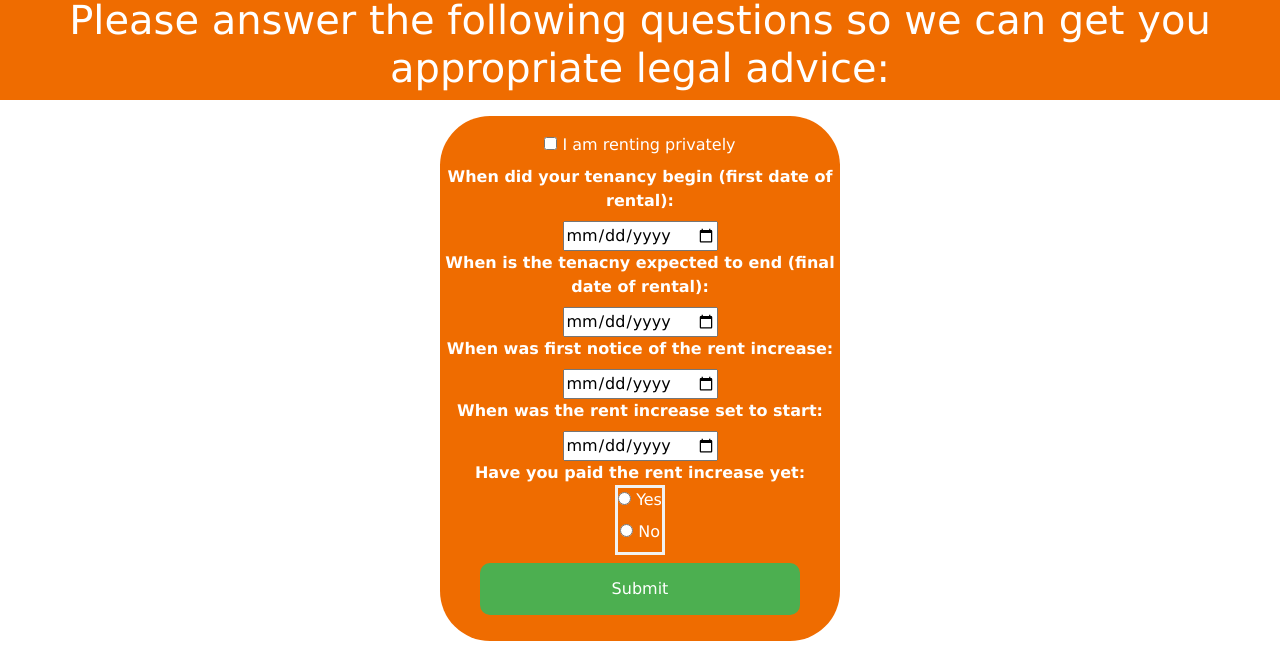
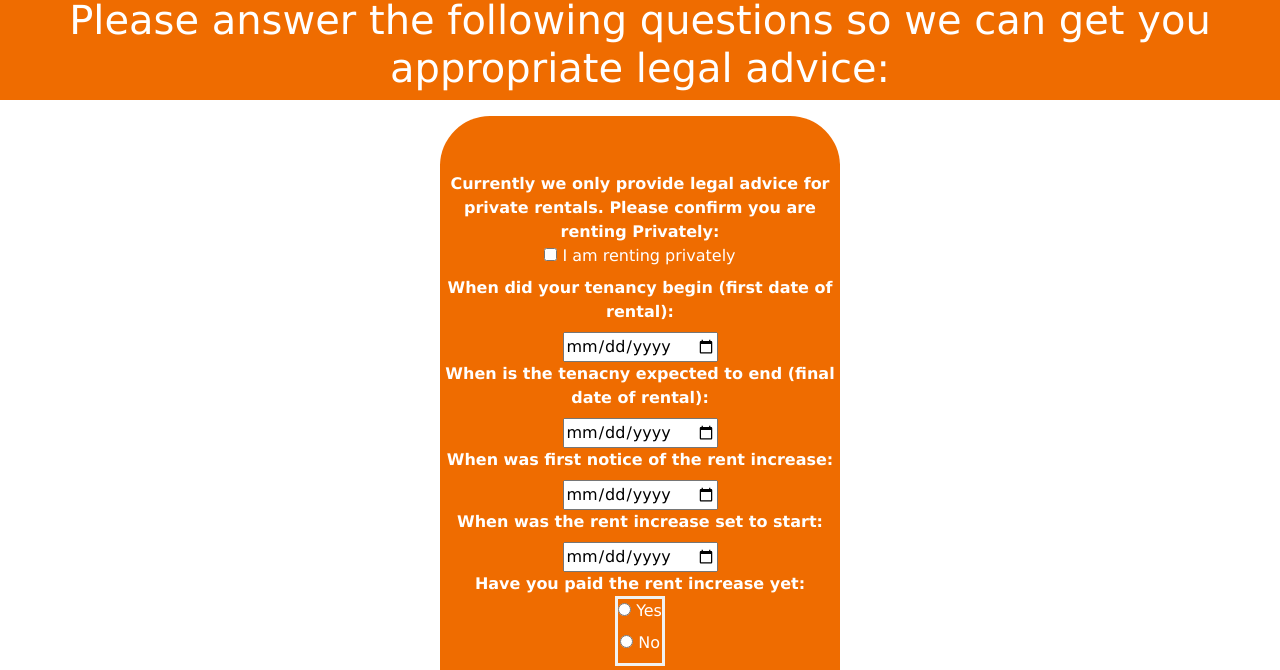
Before and after one commit to AlmightyWishPig/guidanceforrent, a plain HTML site: page questionnaire.html in a window 1280 px wide. Shown: the part 91-761 px from the top of the page. Drawn offline with nearby package versions, Linux system fonts and the light colour scheme.

Commit message:
Clarifying for Private Rentals Only

```diff
--- a/questionnaire.html
+++ b/questionnaire.html
@@ -57,6 +57,10 @@
 	<div class="answers">
 		<div class="answers__container">
 			<div class="submitdata__card">
+				<div class="information">
+					<b>Currently we only provide legal advice for private rentals.
+					Please confirm you are renting Privately:</b>
+				</div>
 				<label>
 				  <input type="checkbox" name="remember"> I am renting privately
 				</label>
--- a/style.css
+++ b/style.css
@@ -399,7 +399,7 @@ body {
 
 .submitdata__card {
   margin: 1rem;
-  height: 525px;
+  height: 675px;
   width: 400px;
   border-radius: 50px;
   background-color: #ef6c00;
```
